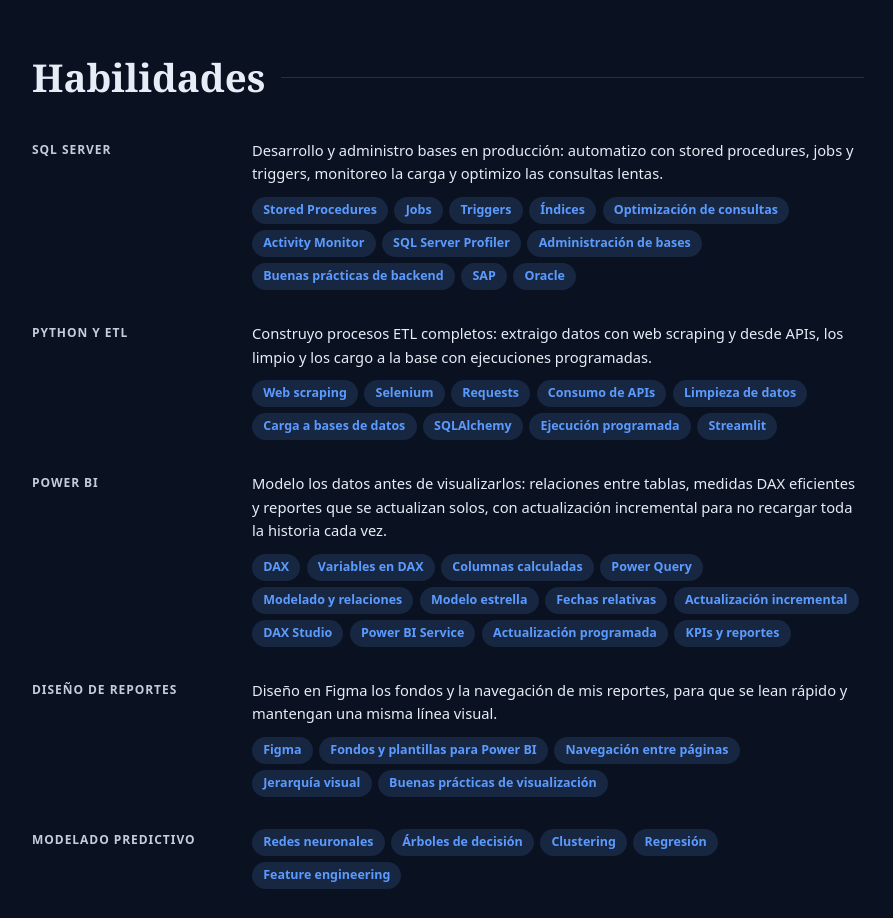
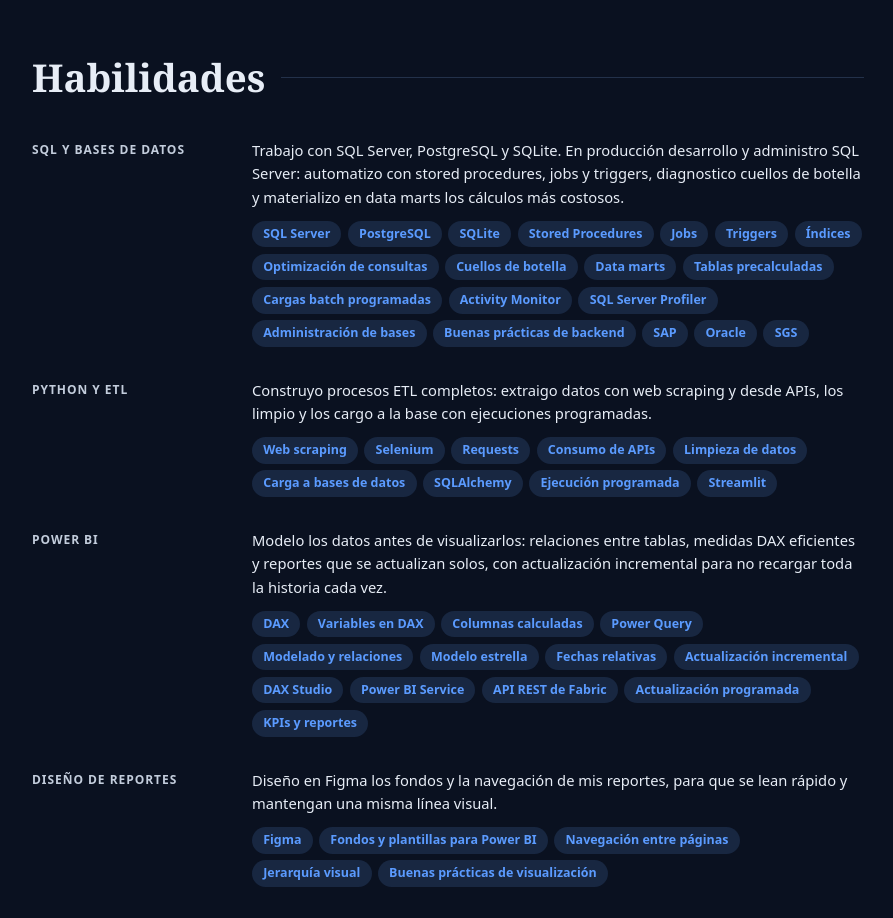
Before and after one commit to rrdiegoisaac/portfolio, a React (Vite) app: page / in a window 1280 px wide. Shown: the part 1960-2878 px from the top of the page, without its empty margins (192-1085 px from the left). Built offline with nearby package versions, Linux system fonts and the light colour scheme.

Commit message:
feat(habilidades): PostgreSQL, SQLite, data marts, SGS y API REST de Fabric

```diff
--- a/src/components/Skills.jsx
+++ b/src/components/Skills.jsx
@@ -3,21 +3,29 @@
 
 const skillGroups = [
   {
-    title: 'SQL Server',
+    title: 'SQL y bases de datos',
     descripcion:
-      'Desarrollo y administro bases en producción: automatizo con stored procedures, jobs y triggers, monitoreo la carga y optimizo las consultas lentas.',
+      'Trabajo con SQL Server, PostgreSQL y SQLite. En producción desarrollo y administro SQL Server: automatizo con stored procedures, jobs y triggers, diagnostico cuellos de botella y materializo en data marts los cálculos más costosos.',
     skills: [
+      'SQL Server',
+      'PostgreSQL',
+      'SQLite',
       'Stored Procedures',
       'Jobs',
       'Triggers',
       'Índices',
       'Optimización de consultas',
+      'Cuellos de botella',
+      'Data marts',
+      'Tablas precalculadas',
+      'Cargas batch programadas',
       'Activity Monitor',
       'SQL Server Profiler',
       'Administración de bases',
       'Buenas prácticas de backend',
       'SAP',
       'Oracle',
+      'SGS',
     ],
   },
   {
@@ -51,6 +59,7 @@
       'Actualización incremental',
       'DAX Studio',
       'Power BI Service',
+      'API REST de Fabric',
       'Actualización programada',
       'KPIs y reportes',
     ],
```
